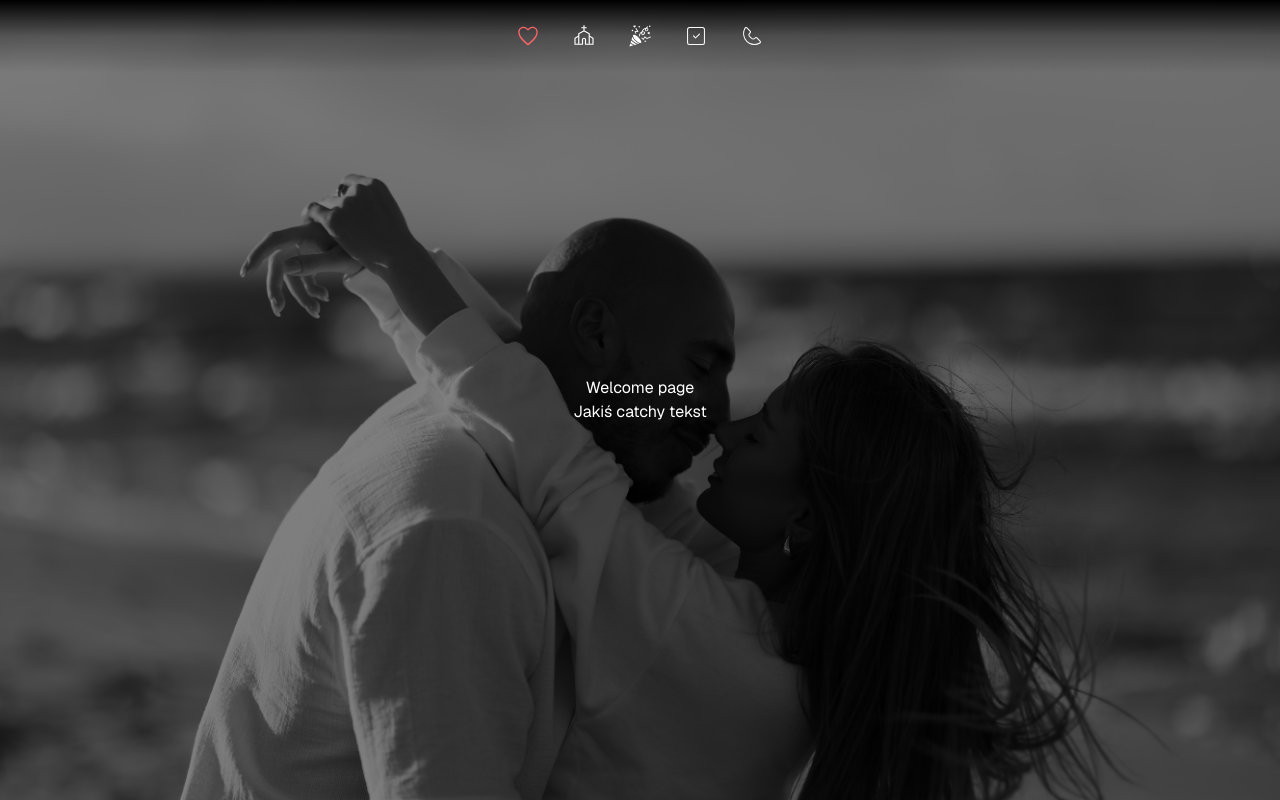
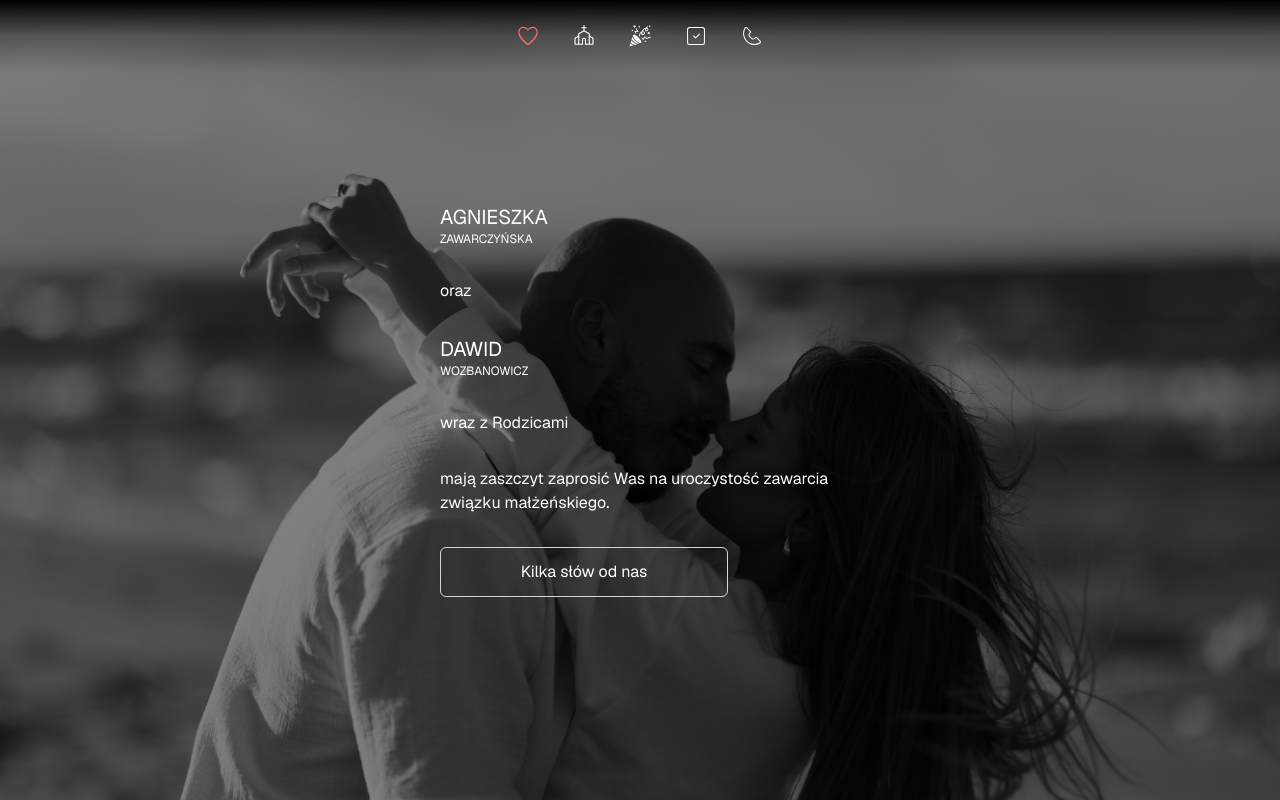
Before and after one commit to Kinga-Zawarczynska/save-the-date, a Next.js app: page / in a window 1280 px wide. Built offline with nearby package versions, Linux system fonts and the light colour scheme.

Commit message:
feat(church): customise church page, add more info to home

```diff
--- a/src/app/church/page.tsx
+++ b/src/app/church/page.tsx
@@ -1,18 +1,38 @@
 'use client';
 
+import { useState } from 'react';
 import bgImg from '../../assets/2.jpg';
 import { WrapperWithBackground } from '../components/wrapper-with-bg';
+import { IoIosHeartEmpty } from "react-icons/io";
 
 import dynamic from 'next/dynamic';
+import Button from '../components/button';
+import CopyButton from '../components/copy-button';
 
 const MapComponent = dynamic(() => import('../components/map'), { ssr: false });
 
 export default function Church() {
+  const [mapOpened, setMapOpened] = useState(false);
   return (
-    <WrapperWithBackground imgSrc={bgImg.src}>
-      <h1 className="text-white">KOŚCIÓŁ</h1>
-      <p className="text-white">info kościół</p>
-      <MapComponent />
+    <WrapperWithBackground imgSrc={bgImg.src} className="flex flex-col items-center justify-center gap-10 py-30 lg:gap-12 lg:w-120">
+      <span className='flex flex-col gap-2'><i>„Miłość, co daje siłę wszystko znieść, za wszystko też może wystarczyć”.</i>
+      <i>– Johann Wolfgang von Goethe</i></span>
+      <h1 className="text-white font-bold">Bądźcie z nami w tej najważniejszej chwili <IoIosHeartEmpty className="inline-block text-red-300" /></h1>
+      <span className="text-white flex flex-col gap-3">Nasza uroczystość zawarcia związku małżeńskiego odbędzie się <strong className='text-red-300'>05.09.2025r. o godzinie 16:00</strong> w Parafii Rzymskokatolickiej pod wezwaniem św. Jacka Odrowąża w Straszynie.</span>
+      <p className="text-white">Poniżej znajdziecie adres i mapę z zaznaczonym parkingiem. Parkowanie jest dozwolone na parkingach po obu stronach ulicy. Do kościoła kierujcie się schodami w górę.</p>
+      <CopyButton label="Skopiuj adres parkingu" copyValue="54.27514015346252, 18.575818682250024" />
+
+      {mapOpened && (
+        <div className="w-full max-w-4xl h-96 flex items-center justify-center">
+          <MapComponent lat={54.27513903058643} lng={18.575826374585073} iconImg='../../favicon.svg' />
+        </div>
+      )}
+      <Button
+        className=""
+        onClick={() => setMapOpened(!mapOpened)}
+      >
+        {mapOpened ? 'Zamknij mapę' : 'Pokaż parking na mapie'}
+      </Button>
     </WrapperWithBackground>
   );
 }
--- /dev/null
+++ b/src/app/components/button.tsx
@@ -0,0 +1,11 @@
+import React from 'react'
+
+function Button({ children, onClick, className }: { children: React.ReactNode; onClick?: () => void; className?: string }) {
+  return (
+    <button className={`border w-72 border-gray-300 rounded-md placeholder-gray-200 placeholder:font-bold bg-transparent text-white p-2 outline-none text-black px-6 py-3 hover:bg-gray-200 hover:text-black hover:cursor-pointer transition-colors ${className}`} onClick={onClick}>
+      {children}
+    </button>
+  )
+}
+
+export default Button
--- /dev/null
+++ b/src/app/components/copy-button.tsx
@@ -0,0 +1,37 @@
+import React, { useState } from 'react';
+import { GoCopy } from 'react-icons/go';
+import { FaRegCheckSquare } from 'react-icons/fa';
+
+function CopyButton({
+  label,
+  copyValue,
+}: {
+  label: string;
+  copyValue: string;
+}) {
+  const [addressCopied, setAddressCopied] = useState(false);
+  const handleCopy = () => {
+    if (addressCopied) return;
+    navigator.clipboard
+      .writeText(copyValue)
+      .then(() => {
+        setAddressCopied(true);
+      })
+      .catch((err) => {
+        console.error('Nie udało się skopiować: ', err);
+      });
+  };
+
+  return (
+    <button
+      className={`w-full border-none rounded-md placeholder-gray-200 placeholder:font-bold bg-transparent text-white p-2 outline-none flex items-center justify-center hover:text-red-300 transition-colors ${addressCopied ? 'hover:cursor-disabled' : 'hover:cursor-pointer'}`}
+      onClick={handleCopy}
+    >
+      {addressCopied ? (
+        <><span className="ml-2 text-red-300">Adres skopiowany! Wklej go do swojej nawigacji. </span> <FaRegCheckSquare className="ml-3 text-red-300" /></>
+      ) : <><span className="ml-2">{label} </span><GoCopy className="ml-3" /></>}
+    </button>
+  );
+}
+
+export default CopyButton;
--- /dev/null
+++ b/src/app/components/details.tsx
@@ -0,0 +1,38 @@
+'use client';
+
+import React, { useState } from 'react';
+import Button from './button';
+
+function Details() {
+  const [openDetails, setOpenDetails] = useState(false);
+  const toggleDetails = () => {
+    setOpenDetails(!openDetails);
+  };
+  return (
+    <div>
+      {openDetails && (
+        <div className="flex flex-col items-center justify-center gap-4 text-center p-6 ">
+          <p>Kochani Goście</p>
+          <span>
+            z radością zapraszamy na wesele, jednak z uwagi na charakter imprezy
+            zdecydowaliśmy się zorganizować ją wyłącznie dla dorołych gości.
+          </span>
+          <span>
+            W pozostałych zakładkach znajdziecie wszystkie niezbędne informacje
+            dotyczące naszego ślubu i wesela.
+          </span>
+          <span>
+            Będzie nam bardzo miło, jeżeli zamiast kwiatów obdarujecie nas
+            butelką dobrego trunku bądź kuponem lotto.
+          </span>
+          <span></span>
+        </div>
+      )}
+      <Button onClick={toggleDetails}>
+        {openDetails ? 'Zamknij szczegóły' : 'Kilka słów od nas'}
+      </Button>
+    </div>
+  );
+}
+
+export default Details;
--- a/src/app/components/map.tsx
+++ b/src/app/components/map.tsx
@@ -5,7 +5,7 @@ import 'leaflet/dist/leaflet.css';
 import { useEffect, useState } from 'react';
 import { MapContainer, Marker, Popup, TileLayer } from 'react-leaflet';
 
-const MapComponent = () => {
+const MapComponent = ({lat, lng, iconImg}: {lat: number; lng: number, iconImg: string}) => {
   const [isClient, setIsClient] = useState(false);
 
   useEffect(() => {
@@ -15,10 +15,10 @@ const MapComponent = () => {
   if (!isClient) {
     return null; // Don't render the map during SSR
   }
-  const position = [51.505, -0.09] as LatLngExpression;
+  const position = [lat, lng] as LatLngExpression;
 
   const customIcon = new L.Icon({
-    iconUrl: '../../favicon.svg',
+    iconUrl: iconImg,
     iconSize: [32, 32],
     iconAnchor: [16, 32],
     popupAnchor: [0, -32],
@@ -27,10 +27,10 @@ const MapComponent = () => {
   return (
     <div>
       <MapContainer
-        center={[51.505, -0.09]}
-        zoom={13}
+        center={[lat, lng]}
+        zoom={20}
         scrollWheelZoom={false}
-        style={{ height: '400px', width: '400px' }}
+        style={{ height: '320px', width: '85vw' }}
       >
         <TileLayer
           attribution='&copy; <a href="https://www.openstreetmap.org/copyright">OpenStreetMap</a> contributors'
--- a/src/app/components/wrapper-with-bg.tsx
+++ b/src/app/components/wrapper-with-bg.tsx
@@ -1,19 +1,21 @@
 type WrapperWithBackgroundProps = {
   children?: React.ReactNode;
   imgSrc: string;
+  className?: string;
 };
 export function WrapperWithBackground({
   children,
   imgSrc,
+  className,
 }: WrapperWithBackgroundProps) {
   return (
     <div
-      className="min-h-screen bg-cover bg-center bg-no-repeat w-full flex flex-col row-start-2 items-center justify-center relative px-10 text-center"
+      className={`min-h-screen bg-cover bg-center bg-no-repeat w-full flex flex-col row-start-2 items-center justify-center relative px-5 text-center`}
       style={{ backgroundImage: `url(${imgSrc})` }}
     >
       {/* Background Overlay */}
       <div className="absolute inset-0 bg-black opacity-50 z-0"></div>
-      <div className="relative z-10">{children}</div>
+      <div className={`relative z-10 ${className}`}>{children}</div>
     </div>
   );
 }
--- a/src/app/page.tsx
+++ b/src/app/page.tsx
@@ -1,10 +1,24 @@
+
 import bgImg1 from '../assets/1.jpg';
 import { WrapperWithBackground } from './components/wrapper-with-bg';
+
+import Details from './components/details';
 export default function Home() {
+
   return (
-    <WrapperWithBackground imgSrc={bgImg1.src}>
-      <h1 className="text-white">Welcome page</h1>
-      <p className="text-white">Jakiś catchy tekst </p>
+    <WrapperWithBackground imgSrc={bgImg1.src} className="text-white flex flex-col items-start justify-center gap-5 py-30 lg:gap-8 lg:w-100">
+      <span className='flex flex-col  items-start'>
+        <p className='text-xl'>AGNIESZKA</p>
+        <p className='text-xs'>ZAWARCZYŃSKA</p>
+      </span>
+      <p>oraz</p>
+      <span className='flex flex-col items-start'>
+        <p className='text-xl'>DAWID</p>
+        <p className='text-xs'>WOZBANOWICZ</p>
+      </span>
+      <p>wraz z Rodzicami</p>
+      <p className='text-left'>mają zaszczyt zaprosić Was na uroczystość zawarcia związku małżeńskiego.</p>
+      <Details />
     </WrapperWithBackground>
   );
 }
```
